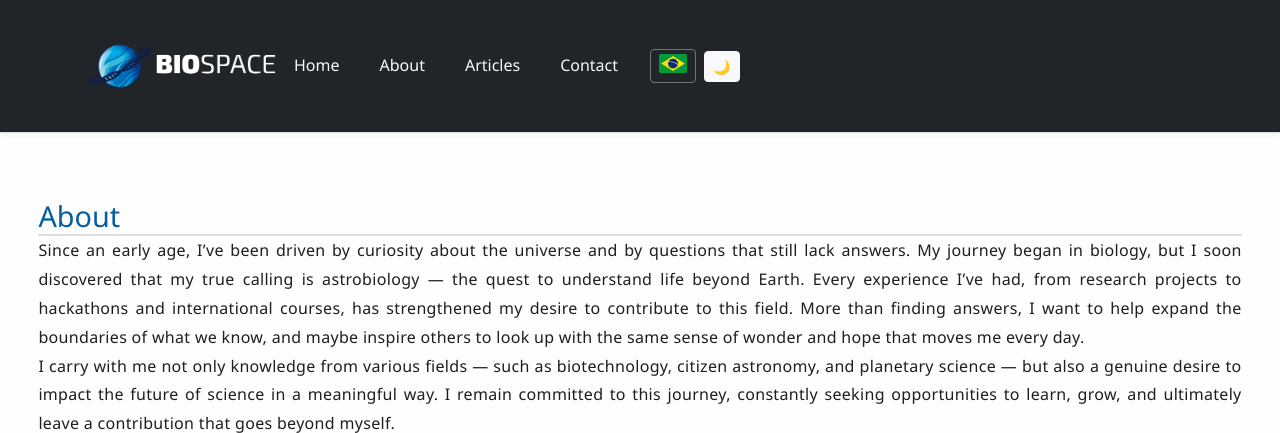
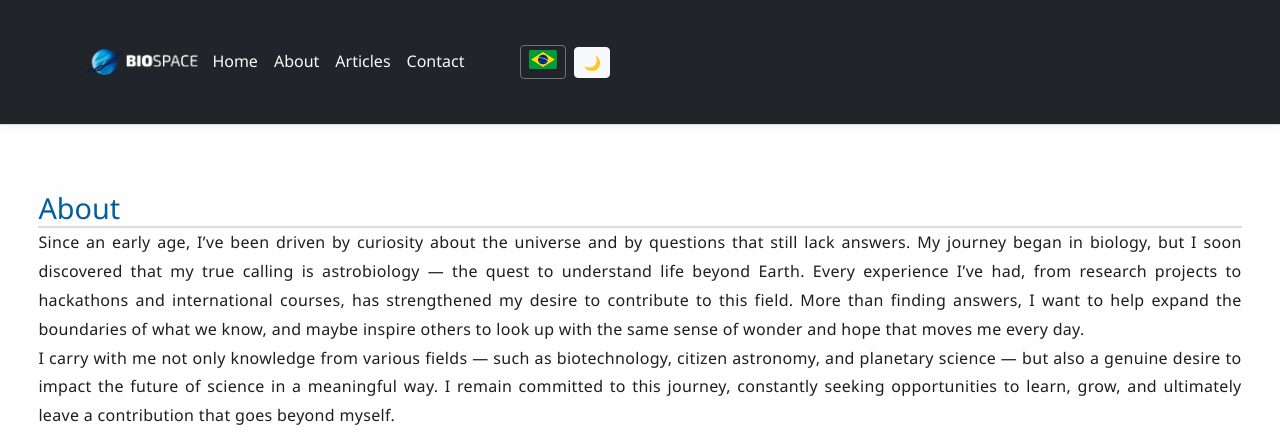
Before and after one commit to renaanc/biospace, a Django app: page /en/about/ in a window 1280 px wide. Shown: the top 433 px of the page. Run offline with Django 5.2, Linux system fonts and the light colour scheme; some libraries are stand-ins or nearby versions.

Commit message:
att header4

```diff
--- a/templates/core/base.html
+++ b/templates/core/base.html
@@ -12,12 +12,12 @@
   </head>
   <body>
 <header class="site-header bg-dark text-light py-3">
-  <div class="container d-flex justify-content-between align-items-center">
+  <div class="container d-flex align-items-center justify-content-between py-3">
 
     <!-- Logo + título -->
     <div class="d-flex align-items-center gap-2">
       <!-- (Troque a imagem depois) -->
-      <img src="{% static 'images/logo-placeholder.png' %}" alt="Biospace logo" height="100">
+      <img src="{% static 'images/logo-placeholder.png' %}" alt="Biospace logo" height="60" length="70">
 
 <!-- Título clicável que leva pra home
 <h1 class="logo-title m-0 fs-4">
@@ -28,7 +28,7 @@
 
 
     <!-- Navegação -->
-    <nav class="site-nav d-flex align-items-center w-100">
+    <nav class="d-flex align-items-center gap-4">
       <ul class="d-flex list-unstyled mb-0 me-3 ms-auto">
         <li class="me-3"><a href="/" class="text-light text-decoration-none">{% trans "Home" %}</a></li>
         <li class="me-3"><a href="/about" class="text-light text-decoration-none">{% trans "About" %}</a></li>
```
